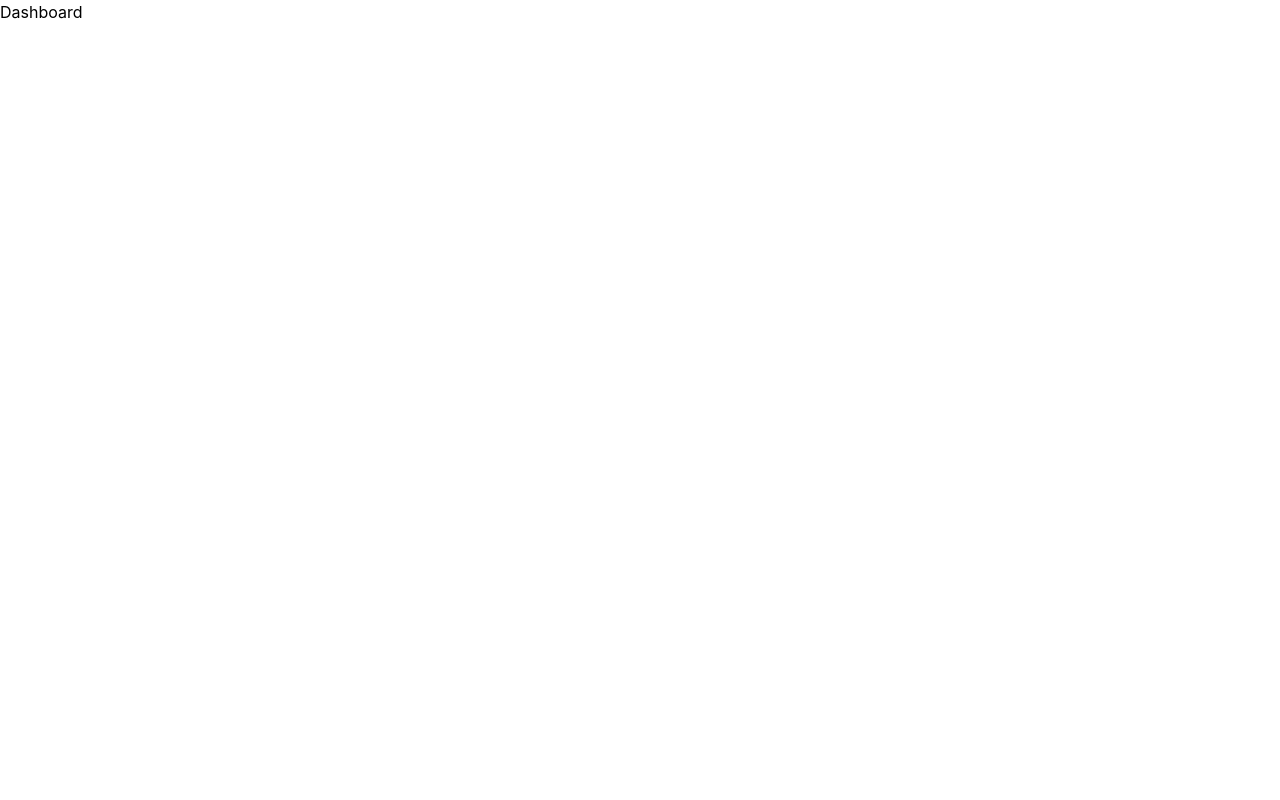
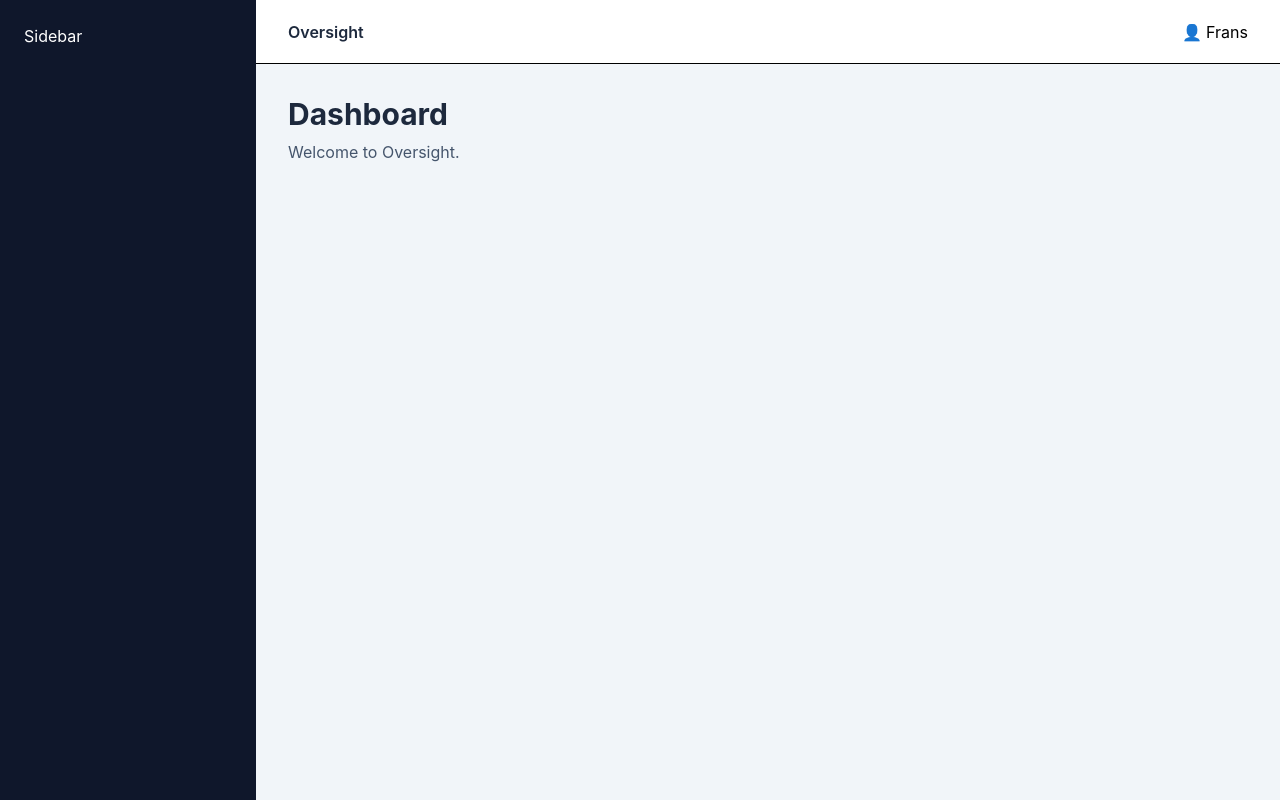
Before and after one commit to fransisca-n-d/oversight, a React (Vite) app: page /dashboard in a window 1280 px wide. Built offline with nearby package versions, Linux system fonts and the light colour scheme.

Commit message:
Create dashboard layout

```diff
--- a/src/components/layout/DashboardLayout.tsx
+++ b/src/components/layout/DashboardLayout.tsx
@@ -0,0 +1,24 @@
+import Sidebar from "./Sidebar";
+import Navbar from "./Navbar";
+
+interface DashboardLayoutProps {
+  children: React.ReactNode;
+}
+
+export default function DashboardLayout({
+  children,
+}: DashboardLayoutProps) {
+  return (
+    <div className="flex h-screen bg-slate-100">
+      <Sidebar />
+
+      <div className="flex flex-col flex-1">
+        <Navbar />
+
+        <main className="flex-1 p-8 overflow-auto">
+          {children}
+        </main>
+      </div>
+    </div>
+  );
+}
--- a/src/components/layout/Navbar.tsx
+++ b/src/components/layout/Navbar.tsx
@@ -0,0 +1,11 @@
+export default function Navbar() {
+  return (
+    <header className="h-16 bg-white border-b px-8 flex items-center justify-between">
+      <h1 className="font-semibold text-slate-800">
+        Oversight
+      </h1>
+
+      <div>👤 Frans</div>
+    </header>
+  );
+}
--- a/src/components/layout/Sidebar.tsx
+++ b/src/components/layout/Sidebar.tsx
@@ -0,0 +1,7 @@
+export default function Sidebar() {
+  return (
+    <aside className="w-64 bg-slate-900 text-white p-6">
+      Sidebar
+    </aside>
+  );
+}
--- a/src/pages/Dashboard.tsx
+++ b/src/pages/Dashboard.tsx
@@ -1,9 +1,15 @@
-function Dashboard() {
+import DashboardLayout from "../components/layout/DashboardLayout";
+
+export default function Dashboard() {
   return (
-    <div>
-      <h1>Dashboard</h1>
-    </div>
+    <DashboardLayout>
+      <h1 className="text-3xl font-bold text-slate-800">
+        Dashboard
+      </h1>
+
+      <p className="mt-2 text-slate-600">
+        Welcome to Oversight.
+      </p>
+    </DashboardLayout>
   );
 }
-
-export default Dashboard;
```
Also changed, not shown: 1 other file (tests, documents, lock files or other folders).
